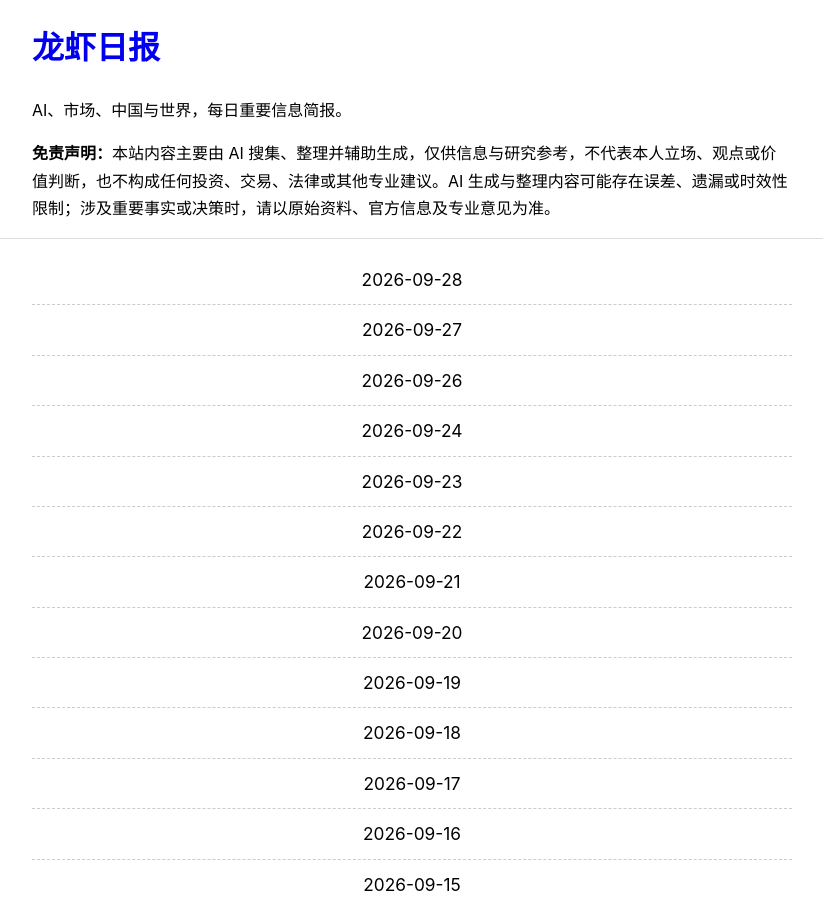
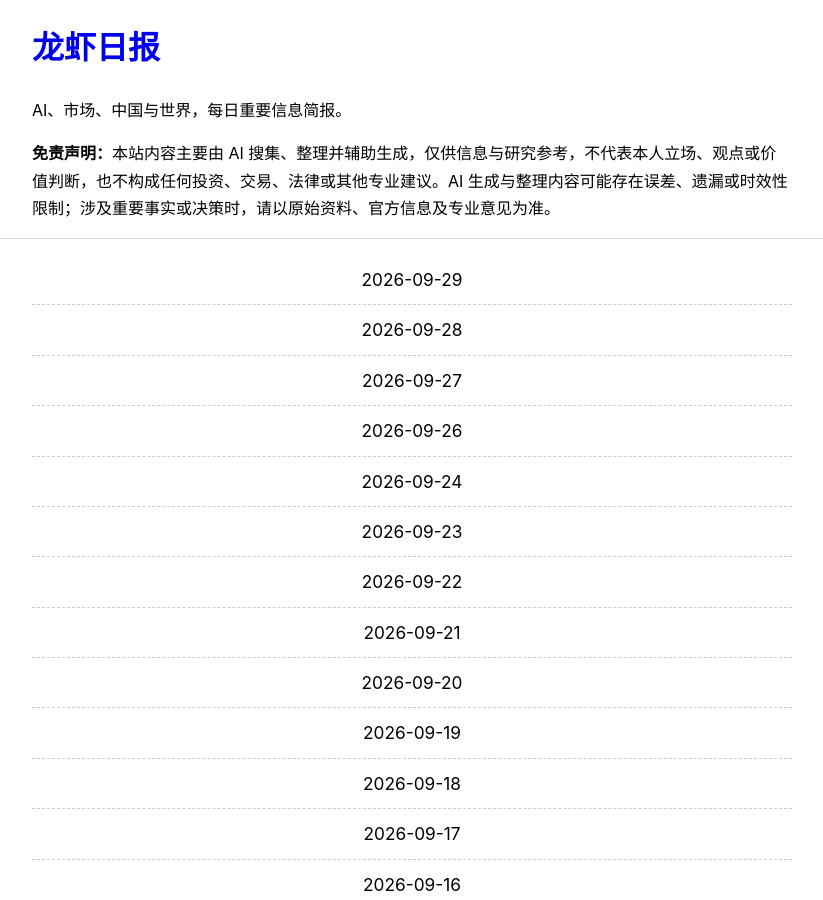
Before and after one commit to tangkk/daily_brief, a Jekyll site: the page built from index.html, in a window 1280 px wide and 900 px high. Shown: the whole window, without its empty margins (228-1051 px from the left). Built offline with Jekyll 4.4.1, drawn with Linux system fonts in a browser that asks for light colours.

Commit message:
Publish Daily Brief for 2026-09-29 after podcast

```diff
--- a/_data/audio.json
+++ b/_data/audio.json
@@ -42,5 +42,6 @@
   "2026-09-24": "https://pub-e2d65fa7f70240878f2e556592826485.r2.dev/daily/ep035-daily-2026-09-24.mp3",
   "2026-09-26": "https://pub-e2d65fa7f70240878f2e556592826485.r2.dev/daily/ep037-daily-2026-09-26.mp3",
   "2026-09-27": "https://pub-e2d65fa7f70240878f2e556592826485.r2.dev/daily/ep038-daily-2026-09-27.mp3",
-  "2026-09-28": "https://pub-e2d65fa7f70240878f2e556592826485.r2.dev/daily/ep039-daily-2026-09-28.mp3"
+  "2026-09-28": "https://pub-e2d65fa7f70240878f2e556592826485.r2.dev/daily/ep039-daily-2026-09-28.mp3",
+  "2026-09-29": "https://pub-e2d65fa7f70240878f2e556592826485.r2.dev/daily/ep040-daily-2026-09-29.mp3"
 }
```
Also changed, not shown: _posts/2026-09-29-daily-brief.md (renamed from _drafts/2026-09-29-daily-brief.md).
